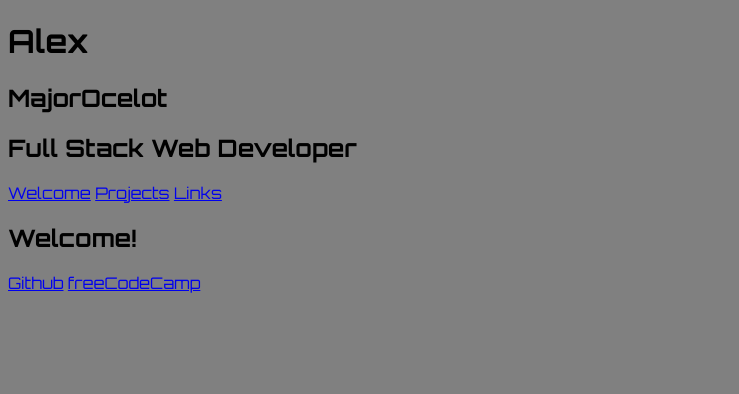
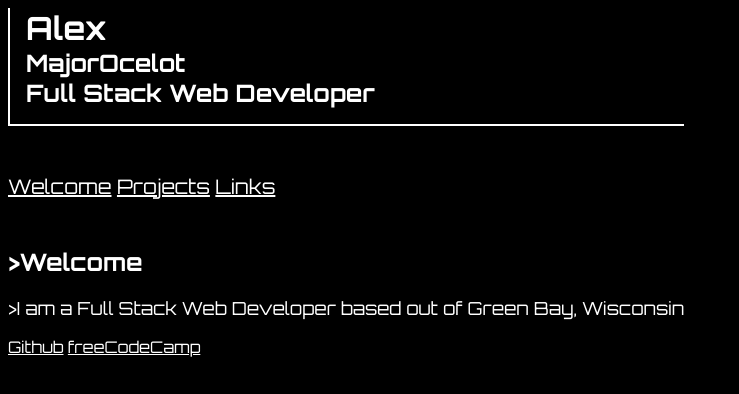
Before and after one commit to MajorOcelot/fcc-portfolio-page, a plain HTML site: page index.html in a window 1280 px wide. Shown: the whole page, without its empty margins (0-739 px from the left). Drawn offline with Linux system fonts and the light colour scheme.

Commit message:
Added welcome_intro_text with appropriate text.  Changed background color to black, added h1, a, #navbar, #welcome_intro_text, and nameheaders

```diff
--- a/index.html
+++ b/index.html
@@ -23,7 +23,8 @@
         </nav>
     </header>
     <section id="welcome-section">
-        <h1>Welcome!</h1>
+        <h1>>Welcome</h1>
+        <p id="welcome_intro_text">>I am a Full Stack Web Developer based out of Green Bay, Wisconsin</p>
     </section>
     <section id="projects">
         <div class="project-tile">
--- a/styles.css
+++ b/styles.css
@@ -1,5 +1,6 @@
 html {
-    background-color: grey;
+    display: flex;
+    background-color: black;
     font-family: "Orbitron";
 }
 
@@ -10,6 +11,37 @@ html {
     }
 }
 
+#nameheader {
+    display: flex;
+    flex-direction: column;
+    justify-content: center;
+    margin-bottom: 3rem;
+    padding-left: 1rem;
+    padding-bottom: 1rem;
+    border-bottom: 2px solid white;
+    border-left: 2px solid white;
+}
+
+#nameheaderh1, #nameheaderh2a, #nameheaderh2b {
+    margin: 0;
+    color: white;
+}
+
+h1 {
+    color: white;
+}
+
+a {
+    color: white;
+}
+
 #navbar {
     top: 0;
+    font-size: 20px;
+    margin-bottom: 3rem;
 }
+
+#welcome_intro_text {
+    font-size: 18px;
+    color: white;
+}
```
